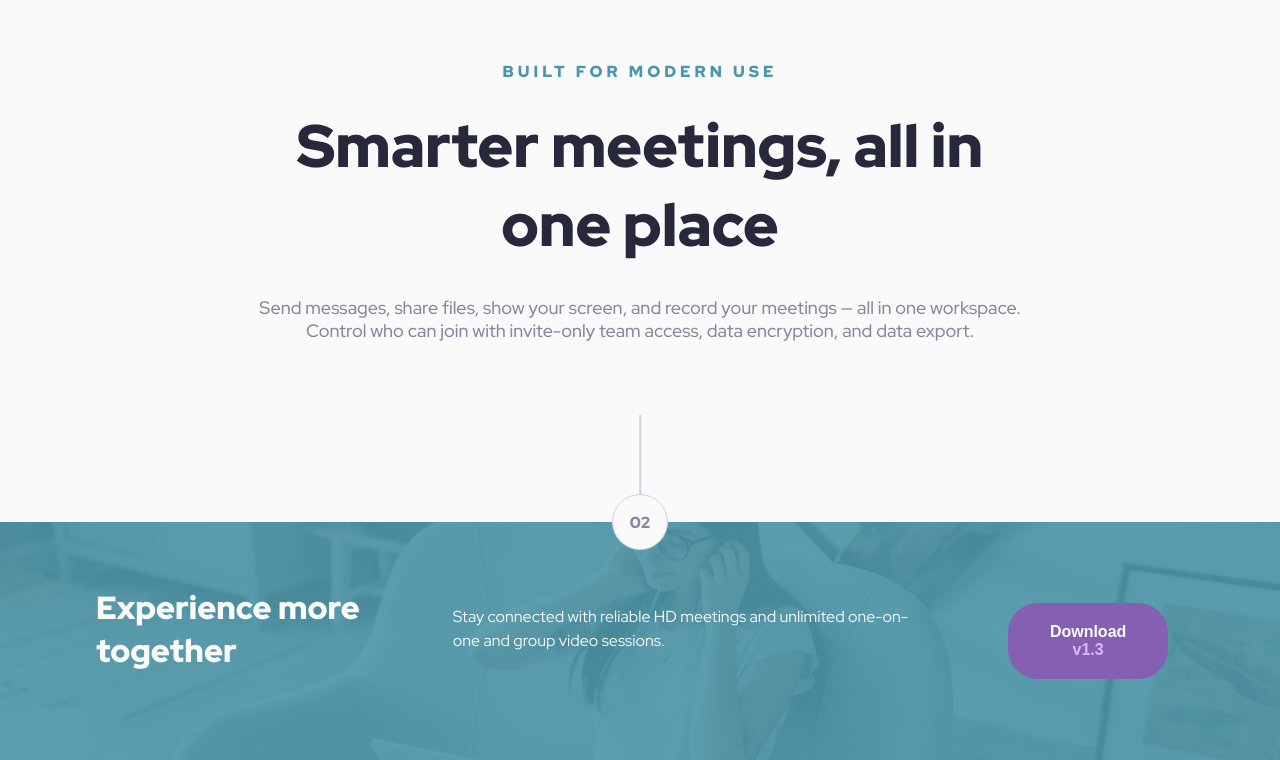
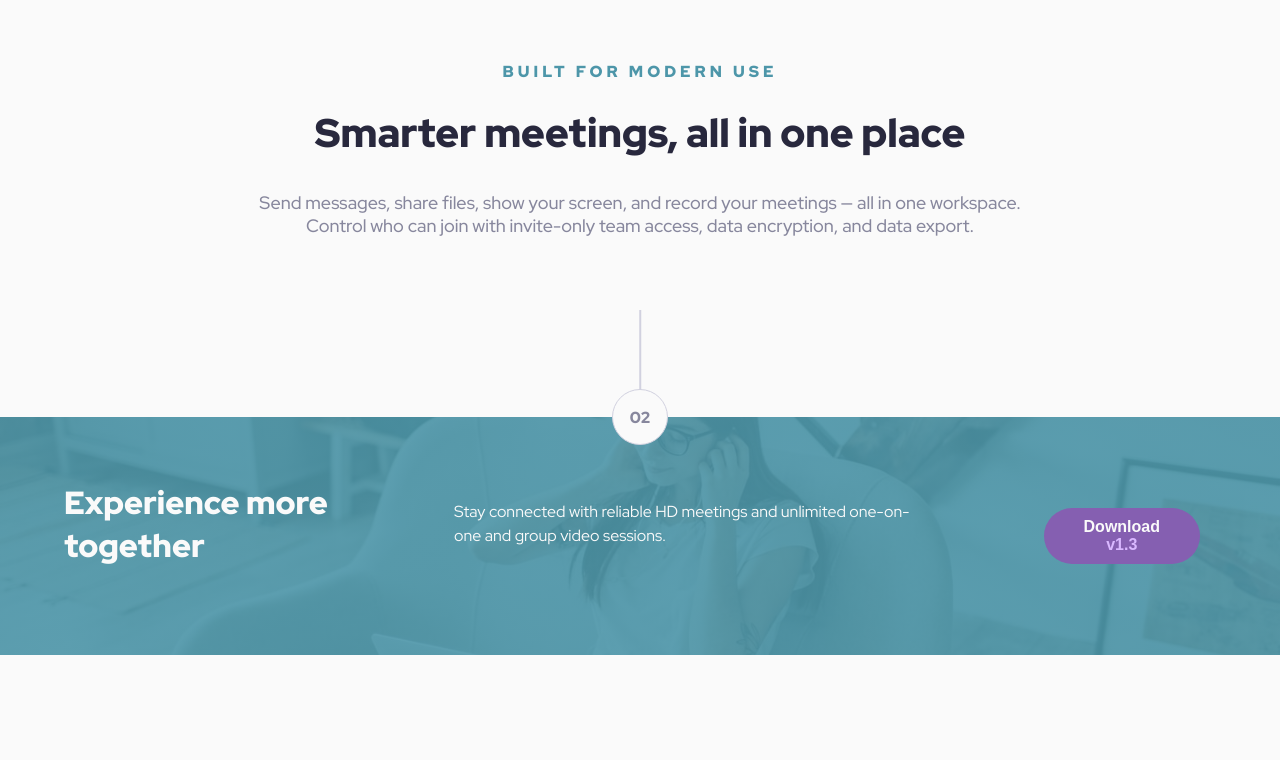
Before and after one commit to maryam-hytham/meet-landing-page, a plain HTML site: page index.html in a window 1280 px wide. Shown: the part 1114-1874 px from the top of the page. After the commit the page ends 1769 px from the top, so only its background shows below. Drawn offline with Linux system fonts and the light colour scheme.

Commit message:
Update footer layout and button styles for improved spacing and responsiveness

```diff
--- a/index.html
+++ b/index.html
@@ -78,8 +78,9 @@
           <p>
             Stay connected with reliable HD meetings and unlimited one-on-one
             and group video sessions.
-          </p>
-          <button class="button-purple">Download<span> v1.3</span></button>
+          </p><div>
+            <button class="button-purple">Download <span>v1.3</span></button>
+          </div>
         </div>
       </div>
     </footer>
--- a/styles.css
+++ b/styles.css
@@ -221,7 +221,7 @@ button {
       font-size: 1rem;
     }
     .title h2 {
-      font-size: 60px;
+      font-size: 40px;
     }
     .middle__content {
       padding: 0 6rem;
@@ -237,12 +237,15 @@ button {
           no-repeat;
     }
     .footer__content {
-      padding: 0 4rem;
+      padding: 0 2rem;
       display: flex;
       text-align: start;
-      justify-content: center;
-      gap: 4rem;
       align-items: center;
+      gap: 6rem;
     }
+     .footer__content button{
+padding: 10px 40px;
+
+     }
   }
 }
```
